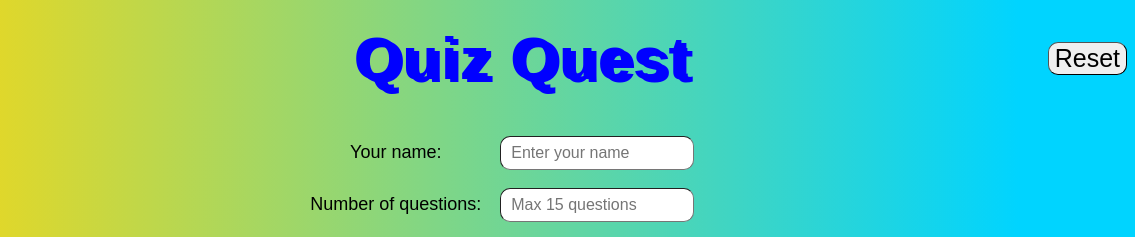
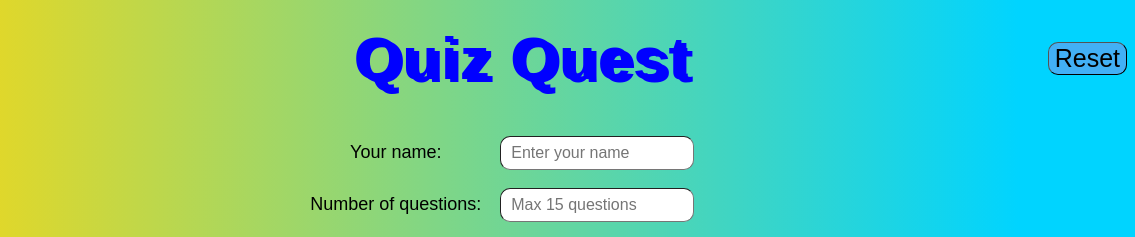
Before and after one commit to jacquelyn-bradshaw/javascript-kickstarter-team-project, a plain HTML site: page index.html in a window 1280 px wide. In both pictures the pointer is over the button "Reset". Shown: the top 237 px of the page, 145-1280 px from the left. Drawn offline with Linux system fonts and the light colour scheme.

Commit message:
hover added to start, next and reset buttons

```diff
--- a/style.css
+++ b/style.css
@@ -75,6 +75,13 @@ input {
   font-size: 25px;
   border-width: 1px;
 }
+
+.startQuizButton:hover,
+#resetButton:hover,
+#moveToNextQuestion:hover {
+  background-color: #42b0f5;
+}
+
 .startQuizButton:focus,
 #nextQuestion:focus {
   outline-color: transparent;
```
